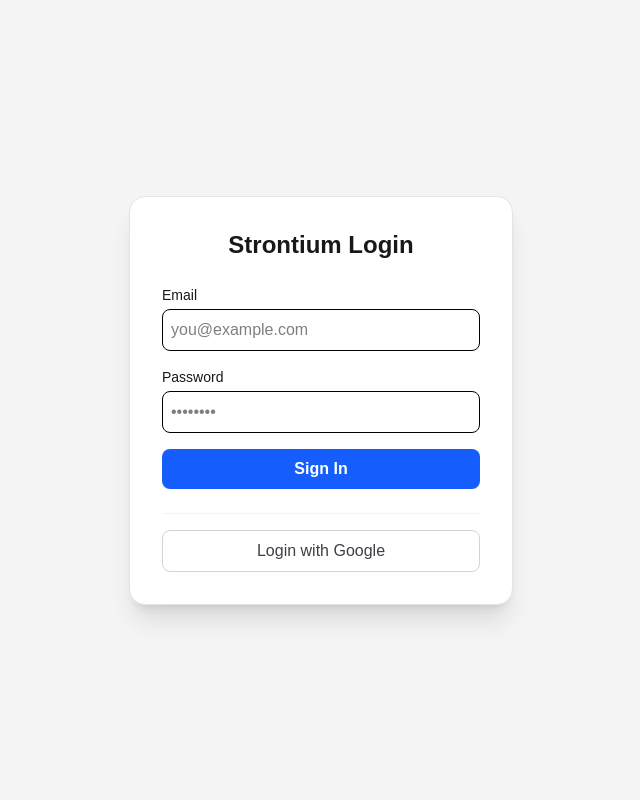
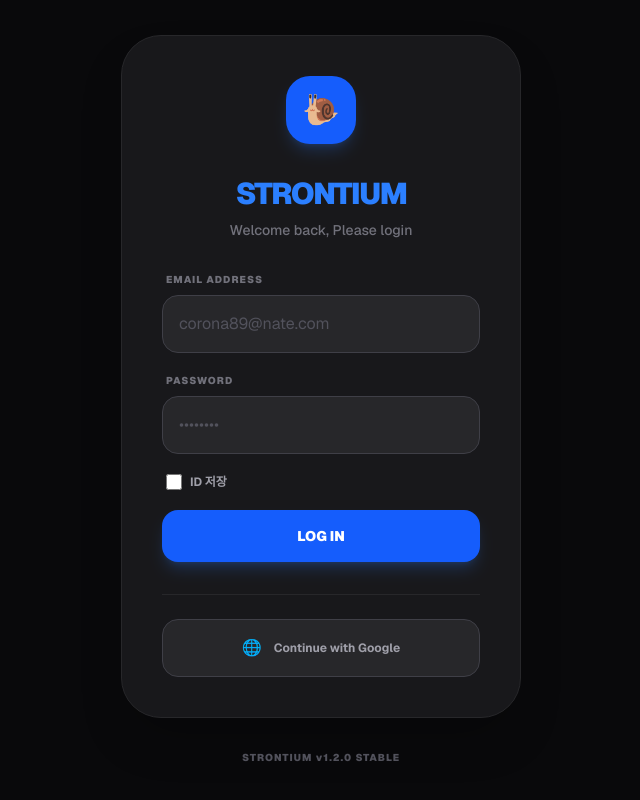
Before and after one commit to corona89/strontium-webpage, a Next.js app in the folder frontend/: page / in a window 1280 px wide. Shown: the whole page, without its empty margins (319-959 px from the left). Built offline with nearby package versions, Linux system fonts and the light colour scheme.

Commit message:
Setup corona89 user, implement ID saving, and update login UI

```diff
--- a/frontend/app/board/page.tsx
+++ b/frontend/app/board/page.tsx
@@ -108,6 +108,9 @@ export default function BoardPage() {
       });
       if (res.ok) {
         setNewContent(''); setFileUrl(''); fetchMessages(true);
+      } else {
+        const errData = await res.json();
+        alert(`Failed to post: ${errData.detail || res.statusText}`);
       }
     } catch (err) { alert('Post failed'); }
   };
--- a/frontend/app/page.tsx
+++ b/frontend/app/page.tsx
@@ -1,18 +1,35 @@
 'use client';
-import React, { useState } from 'react';
+import React, { useState, useEffect } from 'react';
 import { useRouter } from 'next/navigation';
 
 export default function LoginPage() {
   const [email, setEmail] = useState('');
   const [password, setPassword] = useState('');
+  const [rememberMe, setRememberMe] = useState(false);
   const [error, setError] = useState('');
   const router = useRouter();
+
+  // Load saved ID on mount
+  useEffect(() => {
+    const savedId = localStorage.getItem('savedId');
+    if (savedId) {
+      setEmail(savedId);
+      setRememberMe(true);
+    }
+  }, []);
 
   const handleLogin = async (e: React.FormEvent) => {
     e.preventDefault();
     const formData = new URLSearchParams();
     formData.append('username', email);
     formData.append('password', password);
+
+    // Save or clear ID
+    if (rememberMe) {
+      localStorage.setItem('savedId', email);
+    } else {
+      localStorage.removeItem('savedId');
+    }
 
     try {
       const res = await fetch('http://localhost:8000/token', {
@@ -34,43 +51,65 @@ export default function LoginPage() {
   };
 
   return (
-    <div className="flex flex-col items-center justify-center min-h-screen bg-zinc-100 text-zinc-900">
-      <div className="p-8 bg-white rounded-2xl shadow-xl w-96 border border-zinc-200">
-        <h1 className="mb-6 text-2xl font-bold text-center text-zinc-900">Strontium Login</h1>
-        {error && <p className="text-red-500 text-sm mb-4 text-center p-2 bg-red-50 rounded">{error}</p>}
-        <form onSubmit={handleLogin} className="space-y-4">
+    <div className="flex flex-col items-center justify-center min-h-screen bg-zinc-950 text-white selection:bg-blue-500/30 font-sans">
+      <div className="p-10 bg-zinc-900 rounded-[2.5rem] shadow-2xl w-[400px] border border-zinc-800">
+        <div className="flex justify-center mb-8">
+          <div className="bg-blue-600 p-4 rounded-3xl shadow-lg shadow-blue-500/20">
+            <span className="text-3xl">🐌</span>
+          </div>
+        </div>
+        <h1 className="mb-2 text-3xl font-black text-center tracking-tighter text-blue-500">STRONTIUM</h1>
+        <p className="text-zinc-500 text-center text-sm font-medium mb-8">Welcome back, Please login</p>
+
+        {error && <p className="text-red-400 text-xs mb-6 text-center p-3 bg-red-400/10 border border-red-400/20 rounded-2xl font-bold">{error}</p>}
+
+        <form onSubmit={handleLogin} className="space-y-5">
           <div>
-            <label className="block text-sm font-medium mb-1">Email</label>
+            <label className="block text-[10px] font-black text-zinc-500 uppercase tracking-widest mb-2 ml-1">Email Address</label>
             <input
               type="email"
-              placeholder="you@example.com"
-              className="w-full p-2 border rounded-lg bg-white text-black focus:ring-2 focus:ring-blue-500 outline-none"
+              placeholder="corona89@nate.com"
+              className="w-full p-4 bg-zinc-800 border border-zinc-700 rounded-2xl text-white placeholder:text-zinc-600 focus:ring-2 focus:ring-blue-500 focus:border-transparent outline-none transition"
               value={email}
               onChange={(e) => setEmail(e.target.value)}
               required
             />
           </div>
           <div>
-            <label className="block text-sm font-medium mb-1">Password</label>
+            <label className="block text-[10px] font-black text-zinc-500 uppercase tracking-widest mb-2 ml-1">Password</label>
             <input
               type="password"
               placeholder="••••••••"
-              className="w-full p-2 border rounded-lg bg-white text-black focus:ring-2 focus:ring-blue-500 outline-none"
+              className="w-full p-4 bg-zinc-800 border border-zinc-700 rounded-2xl text-white placeholder:text-zinc-600 focus:ring-2 focus:ring-blue-500 focus:border-transparent outline-none transition"
               value={password}
               onChange={(e) => setPassword(e.target.value)}
               required
             />
           </div>
-          <button type="submit" className="w-full p-2 text-white bg-blue-600 rounded-lg hover:bg-blue-700 transition font-semibold">
-            Sign In
+
+          <div className="flex items-center gap-2 px-1">
+            <input
+              type="checkbox"
+              id="remember"
+              className="w-4 h-4 rounded bg-zinc-800 border-zinc-700 text-blue-600 focus:ring-offset-zinc-950"
+              checked={rememberMe}
+              onChange={(e) => setRememberMe(e.target.checked)}
+            />
+            <label htmlFor="remember" className="text-xs text-zinc-400 font-bold select-none cursor-pointer">ID 저장</label>
+          </div>
+
+          <button type="submit" className="w-full p-4 text-white bg-blue-600 rounded-2xl hover:bg-blue-500 transition-all font-black text-sm shadow-lg shadow-blue-500/20 active:scale-95">
+            LOG IN
           </button>
         </form>
-        <div className="mt-6 border-t pt-4 border-zinc-100">
-          <button type="button" className="w-full p-2 text-zinc-700 border border-zinc-300 rounded-lg hover:bg-zinc-50 flex items-center justify-center gap-2 transition">
-            Login with Google
+
+        <div className="mt-8 pt-6 border-t border-zinc-800">
+          <button type="button" className="w-full p-4 bg-zinc-800 border border-zinc-700 rounded-2xl text-zinc-400 hover:text-white hover:bg-zinc-700 font-bold text-xs flex items-center justify-center gap-3 transition">
+            <span className="text-base">🌐</span> Continue with Google
           </button>
         </div>
       </div>
+      <p className="mt-8 text-zinc-600 text-[10px] font-black tracking-widest">STRONTIUM v1.2.0 STABLE</p>
     </div>
   );
 }
```
Also changed, not shown: 2 other files (tests, documents, lock files or other folders).
